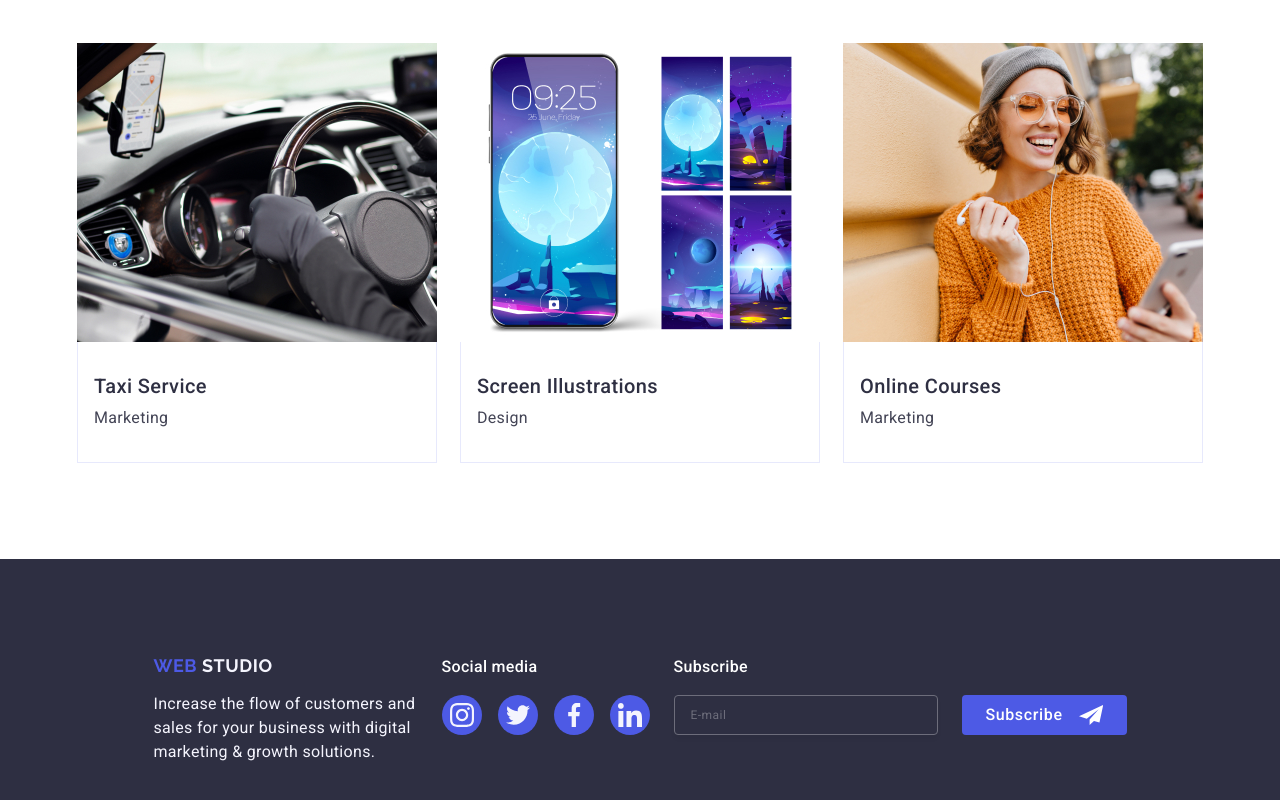
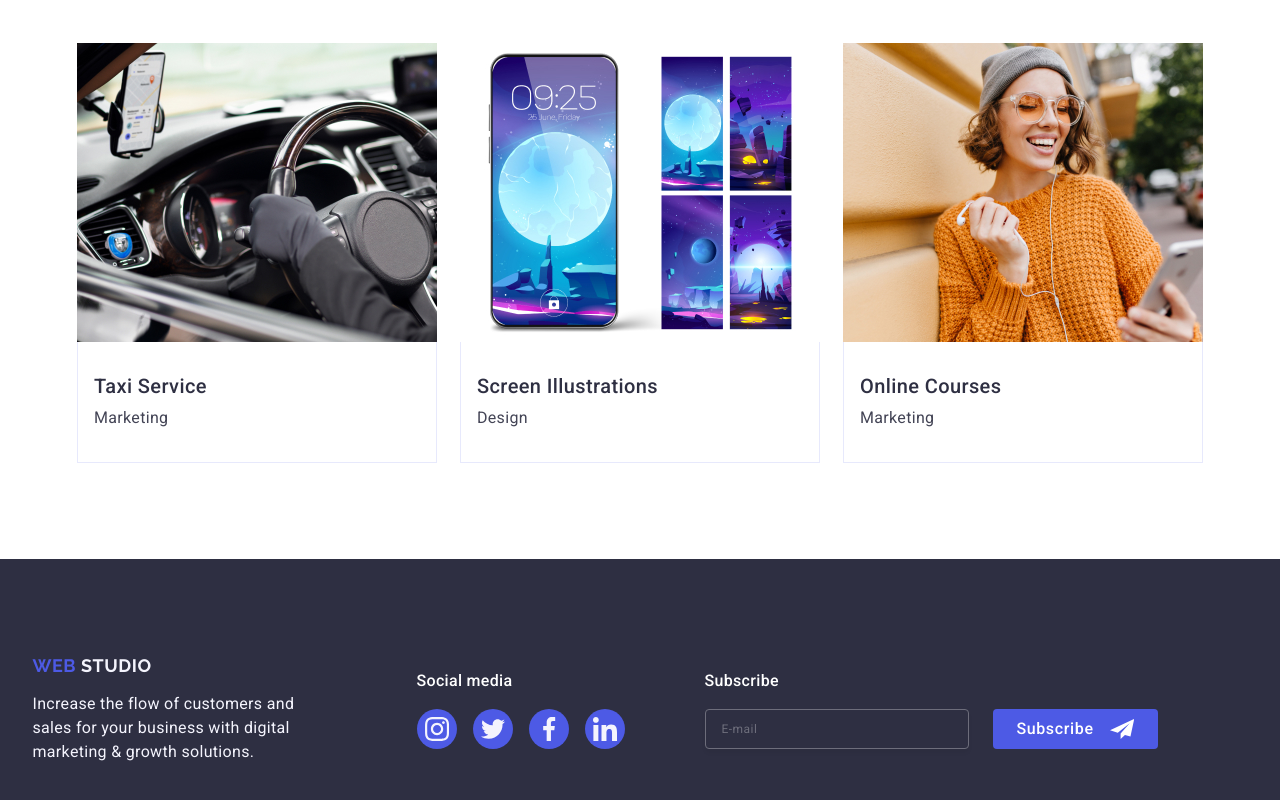
Before and after one commit to andrei-81/goit-markup-hw-06, a plain HTML site: page index.html in a window 1280 px wide. Shown: the part 2602-3402 px from the top of the page. Drawn offline with nearby package versions, Linux system fonts and the light colour scheme.

Commit message:
desctop footer

```diff
--- a/css/styles.css
+++ b/css/styles.css
@@ -1199,7 +1199,7 @@ img {
      {
         max-width: 1158px;
         padding: 0 16px;
-        margin: 0 auto;
+        /* margin: 0 auto; */
     }
 
     .service-section {
@@ -1353,8 +1353,21 @@ img {
     .footer-block {
         display: flex;
         flex-direction: row;
-        align-items: baseline;
-        justify-content: space-between;
+        width: 100%;
+        column-gap: 0;
+        align-items: center;
+        justify-content: center;
+        padding: 0;
+
+
+    }
+
+    .logo-block {
+        margin-right: 120px;
+    }
+
+    .footer-social-block {
+        margin-right: 80px;
     }
 
     .our-footer {
```
